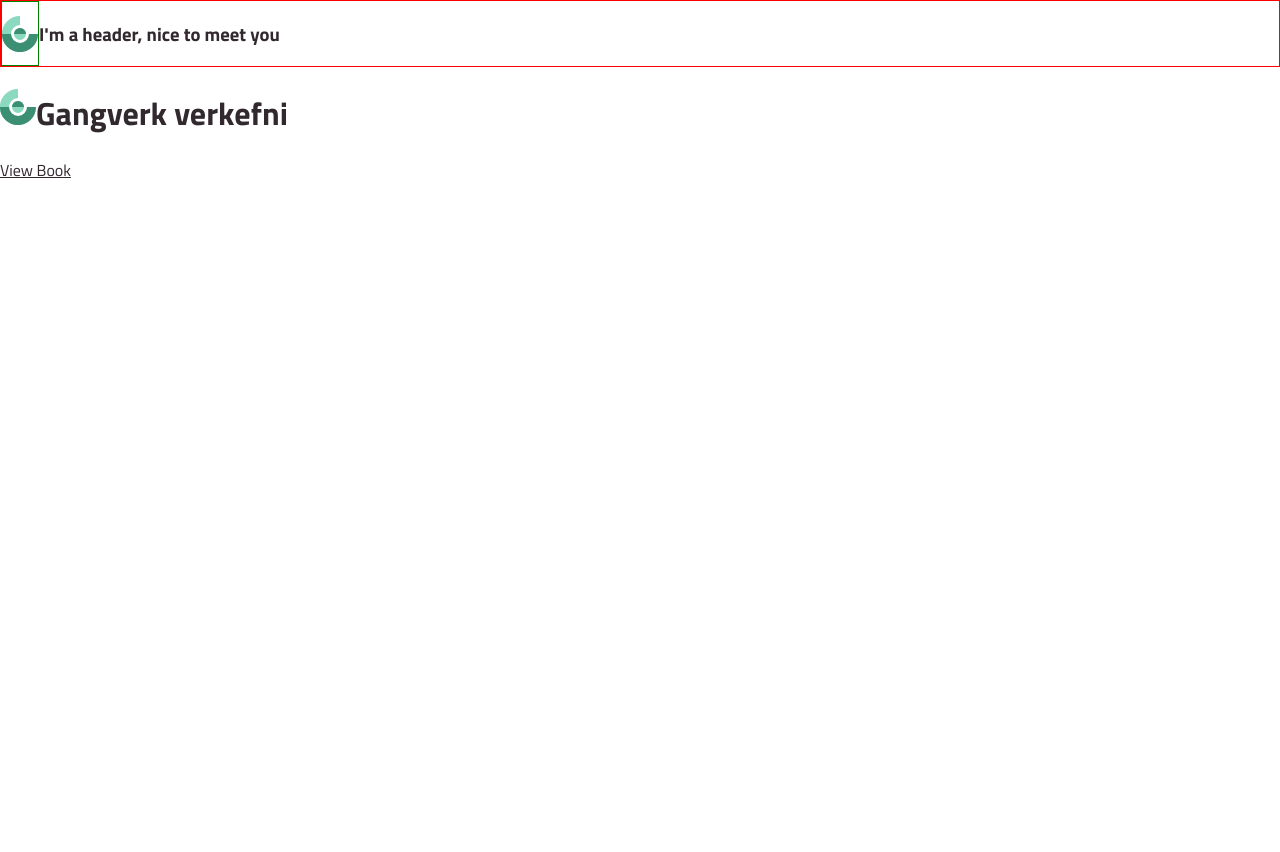
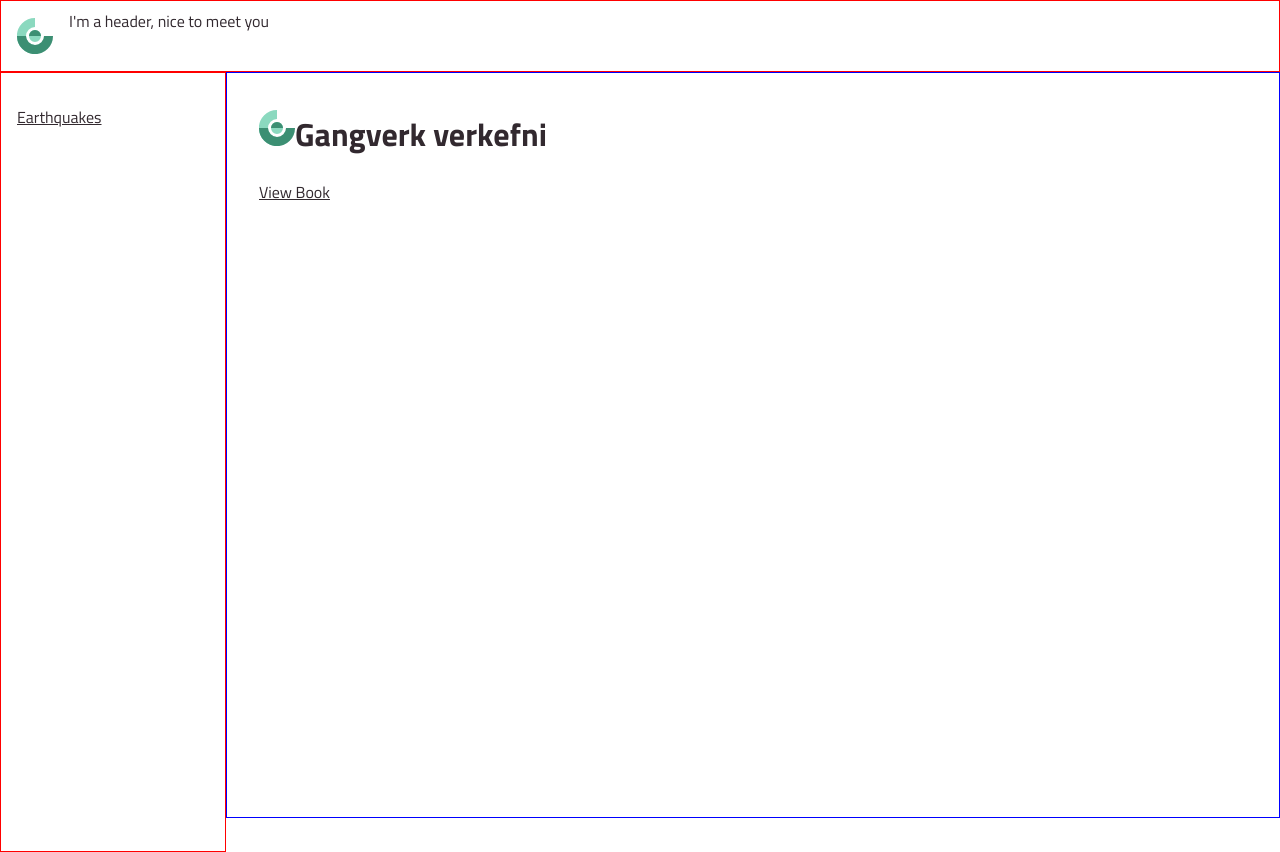
Before and after one commit to vak-is/Gangverk, a Next.js app: page / in a window 1280 px wide. Before the commit the page ends 800 px from the top, so only its background shows below. Built offline with nearby package versions, Linux system fonts and the light colour scheme; a web font is replaced by a local one.

Commit message:
Main wrappers styled so layout fits together

```diff
--- /dev/null
+++ b/components/0-core/Layout/Layout.module.scss
@@ -0,0 +1,19 @@
+.layoutWrapper {
+    max-width: 100vw;
+    height: 100vh;
+    max-height: 100vh;
+
+    border: solid Green 1px;
+}
+
+.contentWrapper {
+    display: flex;
+    height: calc(100vh - 54px);
+}
+
+.mainWrapper {
+    width: 100%;
+    padding: 1rem 2rem;
+
+    border: solid blue 1px;
+}
--- a/components/0-core/Layout/Layout.tsx
+++ b/components/0-core/Layout/Layout.tsx
@@ -2,6 +2,9 @@ import React, { ReactNode } from 'react'
 // Components
 import Meta from '../Meta';
 import Header from '../../3-organisms/Header/Header';
+import Sidebar from '../../3-organisms/Sidebar/Sidebar';
+// Styles
+import styles from './Layout.module.scss';
 
 type Props = {
   children?: ReactNode
@@ -10,11 +13,14 @@ type Props = {
 }
 
 const Layout = ({ children, title, description }: Props) => (
-  <div>
+  <div className={styles.layourWrapper}>
     <Meta title={title} description={description} />
-<Header></Header>
-    <div className="wrapper">
+    <Header/>
+    <div className={styles.contentWrapper}>
+      <Sidebar/>
+      <main className={styles.mainWrapper}>
         {children}
+      </main>
     </div>
   </div>
 )
--- a/components/3-organisms/Header/Header.module.scss
+++ b/components/3-organisms/Header/Header.module.scss
@@ -1,11 +1,13 @@
 .header {
+    display: flex;
+    height: 54px;
+    padding: .5rem 1rem;
     border: solid red 1px;
-    display: flex;
 }
 
 .logoContainer {
-    border: solid green 1px;
     display: flex;
     align-items: center;
     justify-content: center;
+    margin-right: 1rem;
 }
--- a/components/3-organisms/Header/Header.tsx
+++ b/components/3-organisms/Header/Header.tsx
@@ -9,7 +9,7 @@ const Header = () => {
             <div className={styles.logoContainer}>
                 <Image src="/logo.svg" alt="app logo" width={36} height={36}/>
             </div>
-            <h3>I'm a header, nice to meet you</h3>
+            <span>I'm a header, nice to meet you</span>
         </header>
     )
 }
--- /dev/null
+++ b/components/3-organisms/Sidebar/Sidebar.module.scss
@@ -0,0 +1,15 @@
+.sidebar {
+    display: flex;
+    flex-direction: column;
+    width: 288px;
+    max-width: 15vw;
+    height: 100%;
+    padding: 1rem;
+
+    border: solid red 1px;
+
+    ul {
+        list-style: none;
+        padding-left: 0;
+    }
+}
--- /dev/null
+++ b/components/3-organisms/Sidebar/Sidebar.tsx
@@ -0,0 +1,16 @@
+import Link from 'next/link';
+import Image from 'next/image'
+// Styles
+import styles from './Sidebar.module.scss';
+
+const Sidebar = () => {
+    return (
+        <aside className={styles.sidebar}>
+            <ul>
+                <li><a href="/earthquakes">Earthquakes</a></li>
+            </ul>
+        </aside>
+    )
+}
+
+export default Sidebar
```
